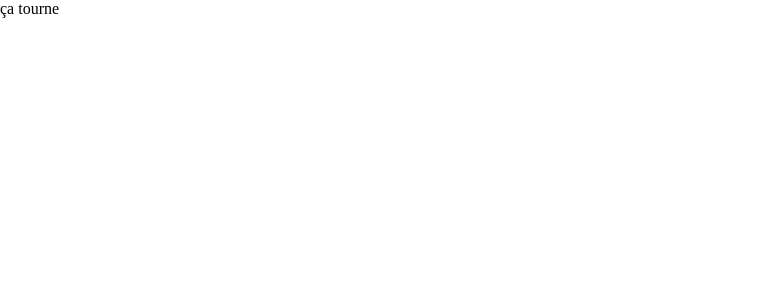
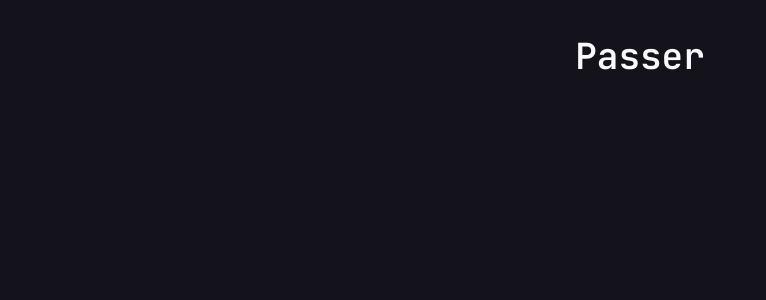
Before and after one commit to LTOssian/passer, a React (Vite) app in the folder app/: page / in a window 1280 px wide. Shown: the top 300 px of the page, without its empty margins (0-766 px from the left). Built offline with nearby package versions, Linux system fonts and the light colour scheme.

Commit message:
1-Header component (#2)
* feat(css): add root variables

* feat: implement dumb component header

* feat: add reponsiveness

```diff
--- a/app/src/App.tsx
+++ b/app/src/App.tsx
@@ -1,7 +1,12 @@
 import "./App.css";
+import { Header } from "./components/Header/Header";
 
 function App() {
-  return <div>ça tourne</div>;
+  return (
+    <main>
+      <Header appName="Passer" />
+    </main>
+  );
 }
 
 export default App;
--- /dev/null
+++ b/app/src/components/Header/Header.css
@@ -0,0 +1,11 @@
+header {
+  padding: var(--padding-vertical) 0;
+
+  display: flex;
+  align-items: center;
+  justify-content: center;
+
+  h1 {
+    font-size: var(--fs-title);
+  }
+}
--- /dev/null
+++ b/app/src/components/Header/Header.tsx
@@ -0,0 +1,13 @@
+import "./Header.css";
+
+export interface HeaderProps {
+  appName: string;
+}
+
+export const Header = ({ appName }: HeaderProps) => {
+  return (
+    <header>
+      <h1>{appName}</h1>
+    </header>
+  );
+};
--- a/app/src/index.css
+++ b/app/src/index.css
@@ -1,4 +1,25 @@
+@import url("https://fonts.googleapis.com/css2?family=JetBrains+Mono:ital,wght@0,100..800;1,100..800&display=swap");
+
 :root {
+  --clr-black-primary: #14131b;
+  --clr-white-primary: #f8f9fc;
+  --clr-primary-grey: #817d92;
+
+  --clr-black-secondary: #24232c;
+  --clr-accent-green: #32d583;
+  --clr-accent-red: #f97066;
+  --clr-accent-yellow: #fdb022;
+
+  --font-family: "JetBrains Mono", monospace;
+
+  --fs-title: 36px;
+  --fs-subtitle: 32px;
+  --fs-body-big: 24px;
+  --fs-body-small: 18px;
+
+  --padding-vertical: 32px;
+  --padding-horizontal: 32px;
+  --padding-body-horizontal: 90px;
 }
 
 * {
@@ -8,4 +29,24 @@
   font-size: 100%;
   font: inherit;
   vertical-align: baseline;
+  font-family: var(--font-family);
 }
+
+body {
+  padding: 0 var(--padding-body-horizontal);
+
+  background-color: var(--clr-black-primary);
+  color: var(--clr-white-primary);
+  font-weight: 600;
+}
+
+@media only screen and (max-width: 768px) {
+  :root {
+    --fs-title: 32px;
+    --fs-subtitle: 24px;
+
+    --padding-vertical: 32px;
+    --padding-horizontal: 18px;
+    --padding-body-horizontal: 16px;
+  }
+}
```
